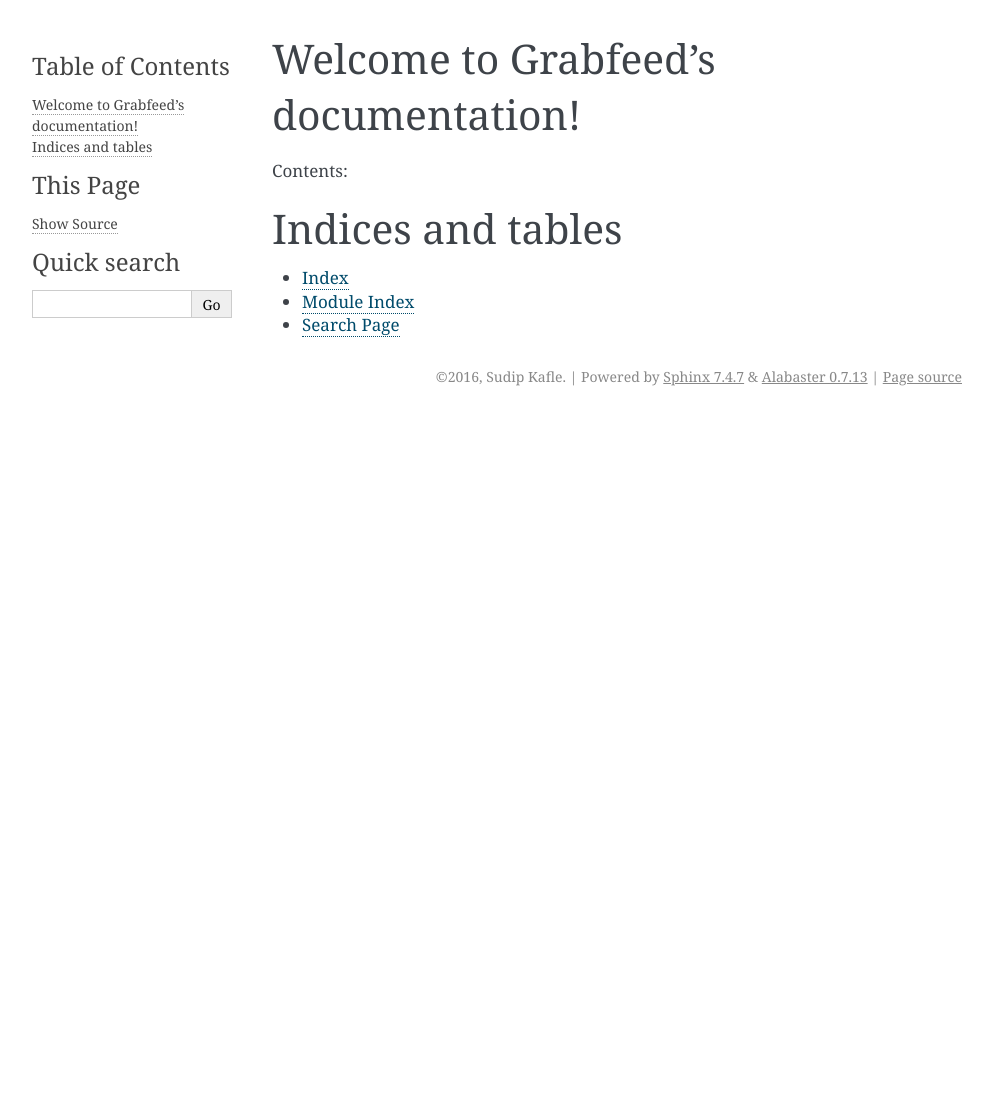
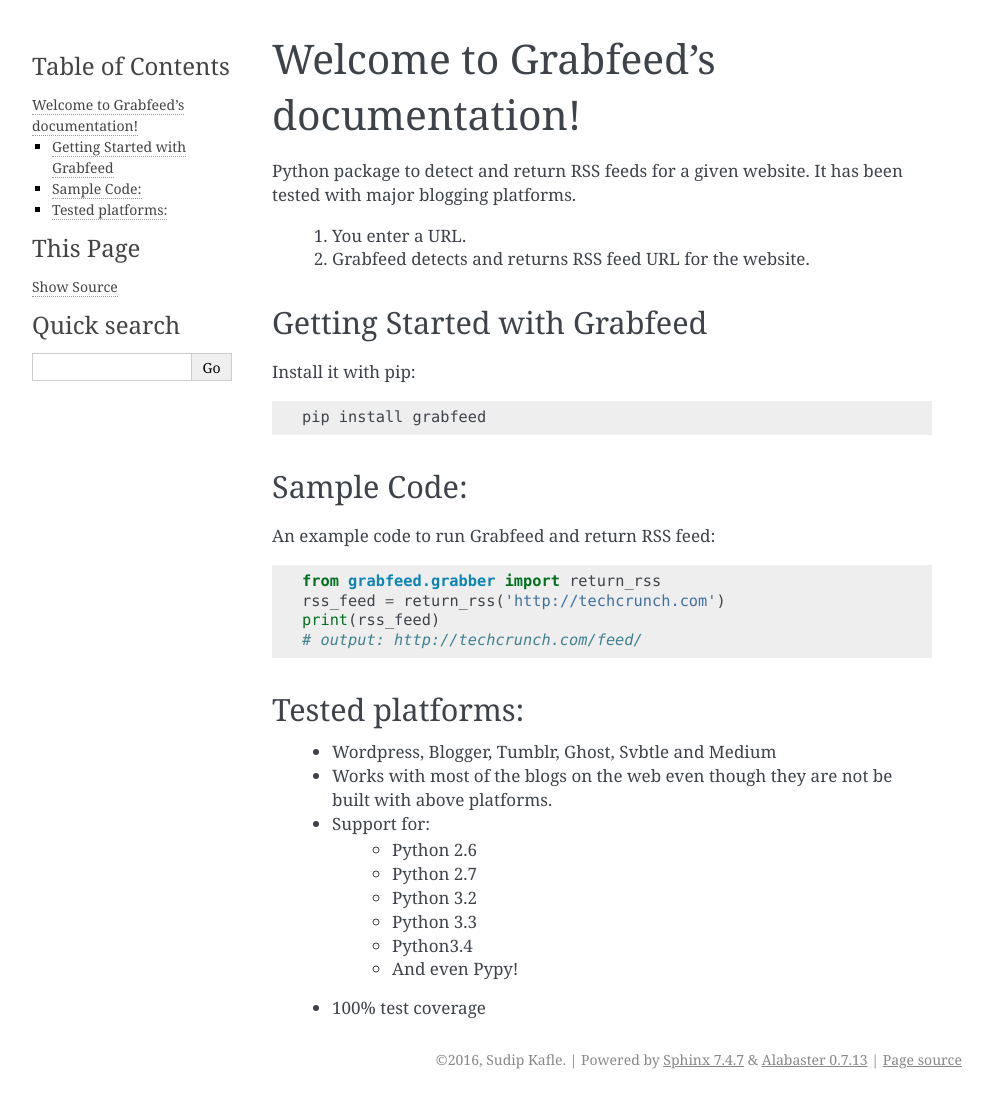
Before and after one commit to kaflesudip/grabfeed, a Sphinx documentation site: the page built from docs/source/index.rst, in a window 1280 px wide. Shown: the whole page, without its empty margins (148-1141 px from the left). Built offline with Sphinx 7.4.7, drawn with Linux system fonts in a browser that asks for light colours; before the commit the page ends 900 px from its top, so only the background shows below that.

Commit message:
initial documentation added

```diff
--- a/docs/source/index.rst
+++ b/docs/source/index.rst
@@ -5,17 +5,40 @@
 
 Welcome to Grabfeed's documentation!
 ====================================
+Python package to detect and return RSS feeds for a given website. It has been tested with major blogging platforms.
 
-Contents:
+	1. You enter a URL.
+	2. Grabfeed detects and returns RSS feed URL for the website.
 
-.. toctree::
-   :maxdepth: 2
+Getting Started with Grabfeed
+-------------------------------
+
+Install it with pip::
+
+	pip install grabfeed
 
 
+Sample Code:
+--------------
 
-Indices and tables
-==================
+An example code to run Grabfeed and return RSS feed::
 
-* :ref:`genindex`
-* :ref:`modindex`
-* :ref:`search`
+	from grabfeed.grabber import return_rss
+	rss_feed = return_rss('http://techcrunch.com')
+	print(rss_feed)
+	# output: http://techcrunch.com/feed/
+
+
+Tested platforms:
+-------------------
+
+  - Wordpress, Blogger, Tumblr, Ghost, Svbtle and Medium
+  - Works with most of the blogs on the web even though they are not be built with above platforms.
+  - Support for:
+  	* Python 2.6
+  	* Python 2.7
+  	* Python 3.2
+  	* Python 3.3
+  	* Python3.4
+  	* And even Pypy!
+  - 100% test coverage
```
Also changed, not shown: README.md (+1 -1 lines).
